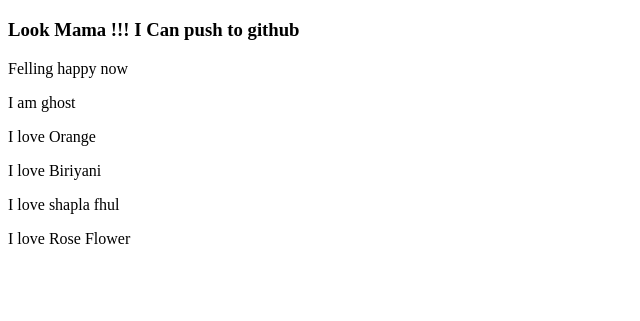
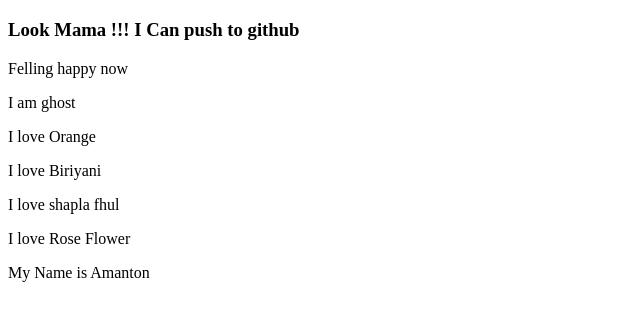
Before and after one commit to rrafiqurrahmanjoy-crypto/my-first-website, a plain HTML site: page index.html in a window 1280 px wide. Shown: the part 61-382 px from the top of the page, without its empty margins (0-640 px from the left). Drawn offline with Linux system fonts and the light colour scheme.

Commit message:
learn github

```diff
--- a/index.html
+++ b/index.html
@@ -14,5 +14,6 @@
     <p>I love Biriyani</p>
     <p>I love shapla fhul</p>
     <p>I love Rose Flower</p>
+    <p>My Name is Amanton</p>
 </body>
 </html>
```
